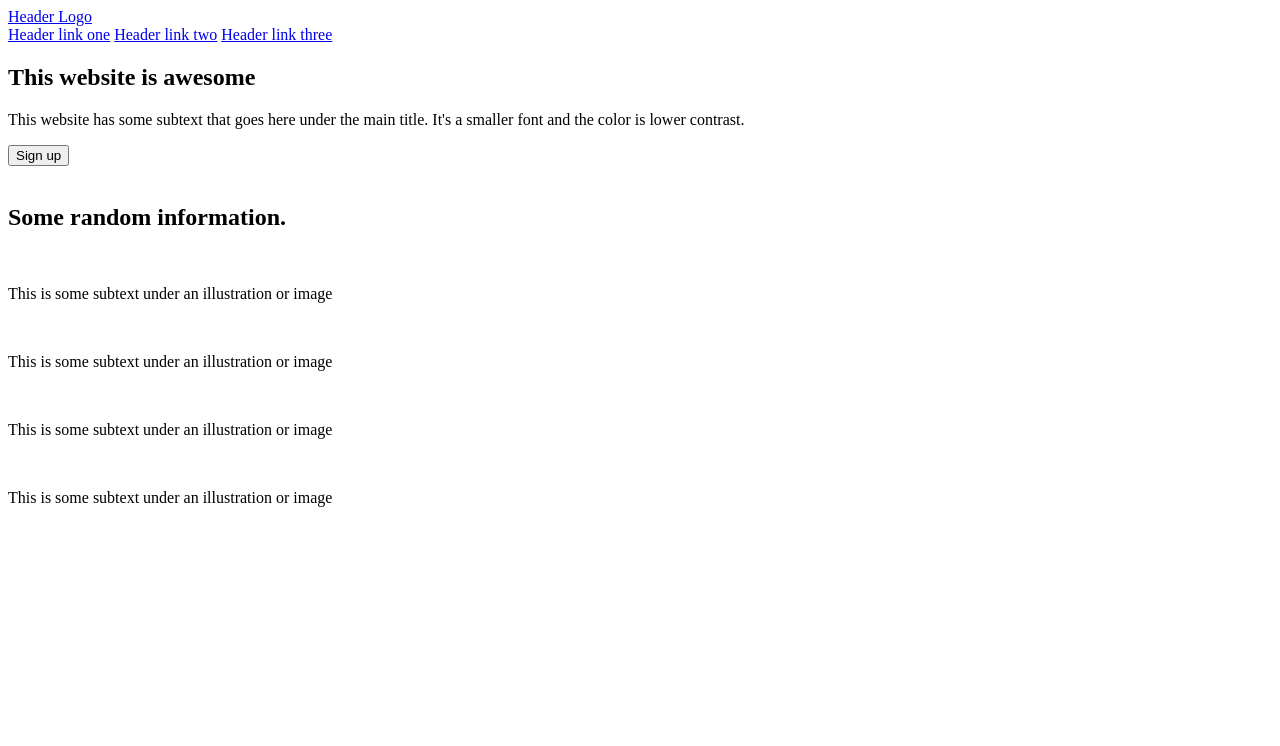
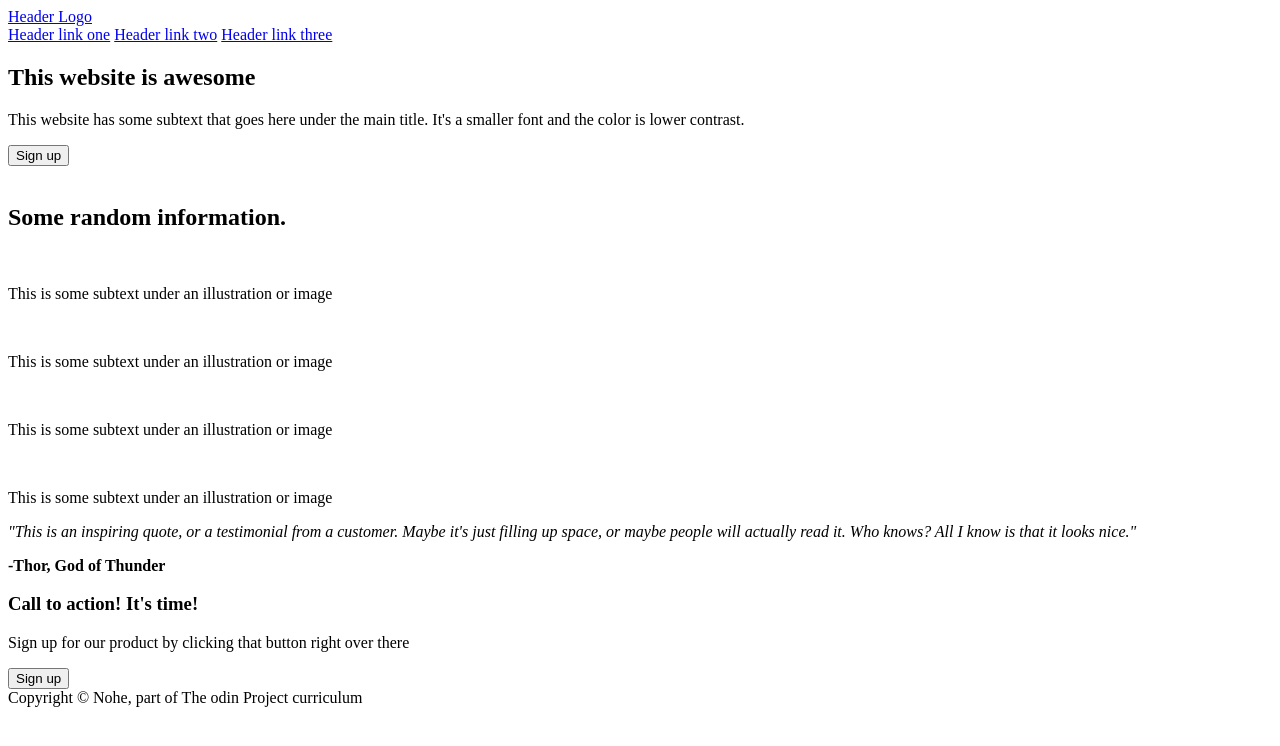
Before and after one commit to nohev/landing-page, a plain HTML site: page index.html in a window 1280 px wide. Drawn offline with Linux system fonts and the light colour scheme.

Commit message:
Add index.html

```diff
--- a/index.html
+++ b/index.html
@@ -29,7 +29,7 @@
         </section>
         <!--SECTION 2, RANDOM INFO-->
         <section class="sec2">
-            <h1>Some random information.</h1>
+            <h2>Some random information.</h2>
             <div class="grid">
                 <div class="item">
                     <img src="">
@@ -49,5 +49,27 @@
                 </div>
             </div>
         </section>
+        <!--SECTION 3, QUOTE-->
+        <section class="sec3">
+            <div class="quote">
+                <p><em>"This is an inspiring quote, or a testimonial from a customer.
+                    Maybe it's just filling up space, or maybe people will actually read
+                    it. Who knows? All I know is that it looks nice."
+                </em></p>
+            </div>
+            <div class="sgntr">
+                <p><strong>-Thor, God of Thunder</strong></p>
+            </div>
+        </section>
+        <!--SECTION 4, CALL TO ACTION-->
+        <section class="sec4">
+            <div class="bluesec">
+                <h3>Call to action! It's time!</h3>
+                <p>Sign up for our product by clicking that button right over there</p>
+                <button>Sign up</button>
+            </div>
+        </section>
+        <!--FOOTER-->
+        <footer> Copyright &copy Nohe, part of The odin Project curriculum</footer>
     </body>
 </html>
```
